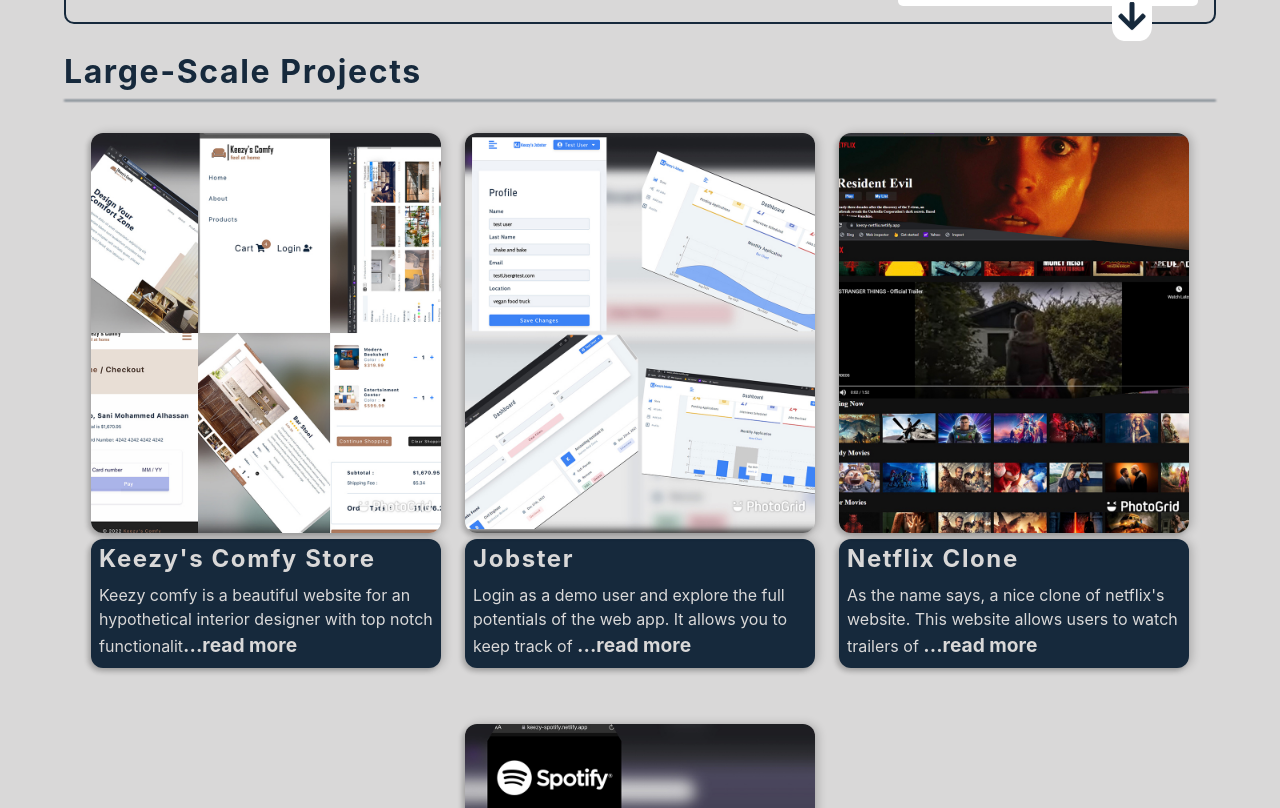
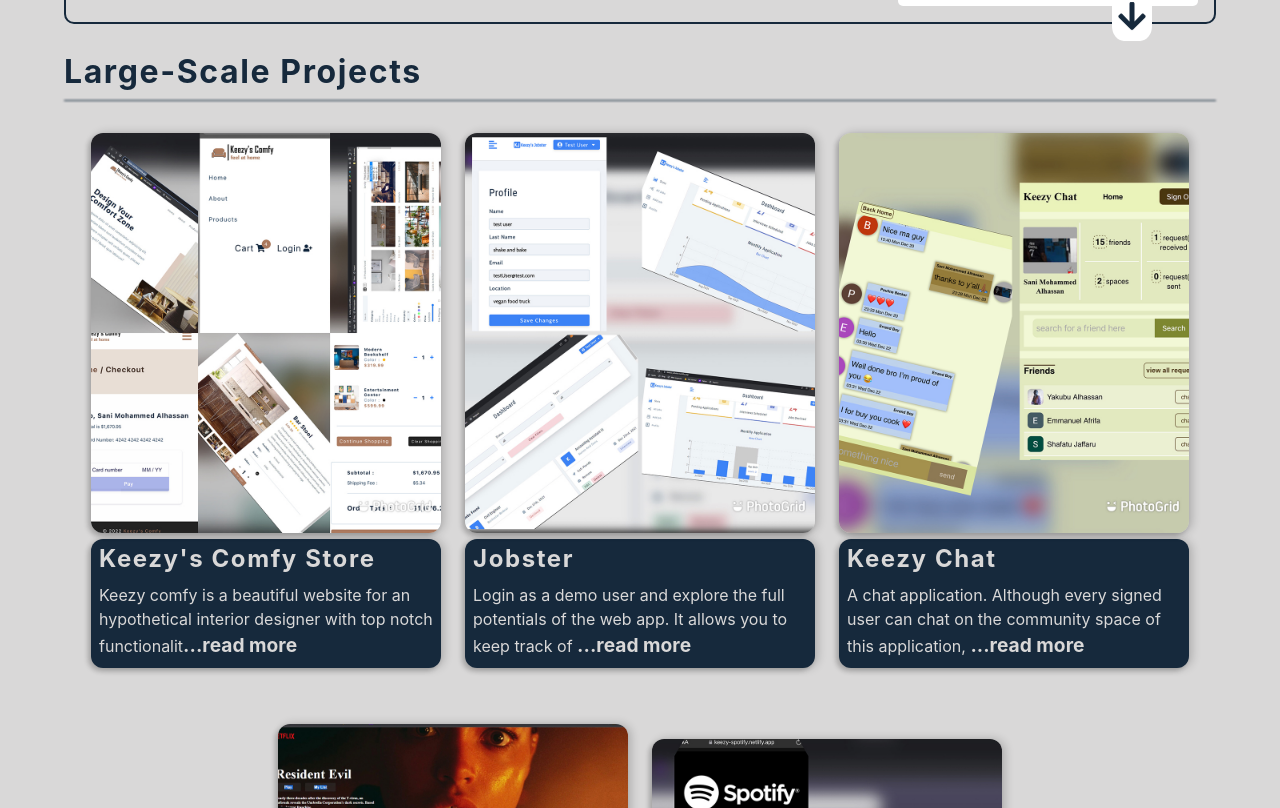
Before and after one commit to Kaculoss/My-Portfolio, a React (Create React App) app: page /projects in a window 1280 px wide. Shown: the part 692-1500 px from the top of the page. Built offline with nearby package versions, Linux system fonts and the light colour scheme.

Commit message:
added keezy chat application

```diff
--- a/src/projectData.js
+++ b/src/projectData.js
@@ -133,6 +133,15 @@
         },
         {
           id: 3,
+          img: "/images/keezy-chat.jpg",
+          name: "keezy chat",
+          webURL: "https://keezy-chat-app.web.app",
+          githubURL: "",
+          description:
+            "A chat application. Although every signed user can chat on the community space of this application, the user will have to make friends on the app in other to chat them personally. send a friend request to the user and wait for him to accept it before you can both chat on the app. You can also create your personal spaces and add members from your friend list to chat as group. Login and send me a friend request on 'Sani Alhassan' so we can chat.",
+        },
+        {
+          id: 4,
           img: "/images/keezy-netflix.jpg",
           name: "netflix clone",
           webURL: "https://keezy-netflix.netlify.app",
@@ -141,7 +150,7 @@
             "As the name says, a nice clone of netflix's website. This website allows users to watch trailers of the movies they click on. The trailer will have to be available on Youtube first.",
         },
         {
-          id: 4,
+          id: 5,
           img: "/images/keezy-spotify.jpg",
           name: "spotify clone",
           webURL: "https://keezy-spotify.netlify.app",
```
